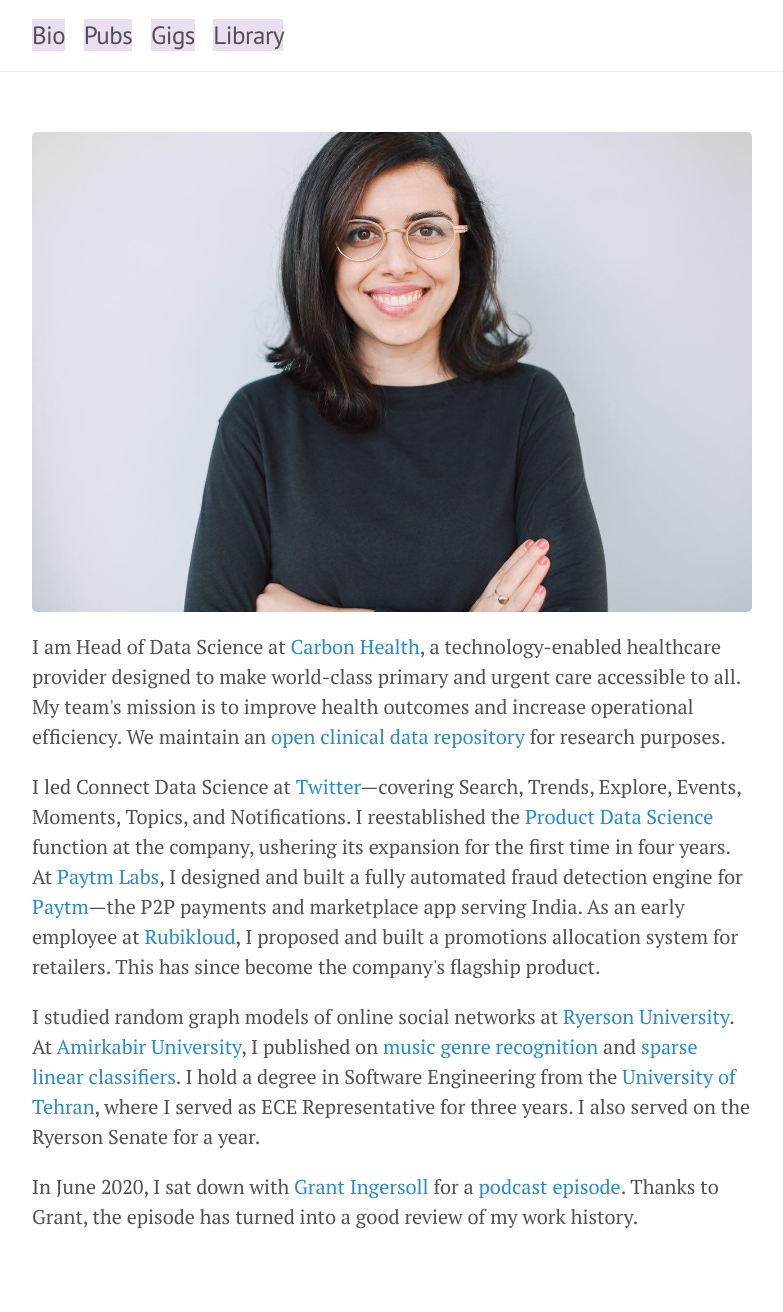
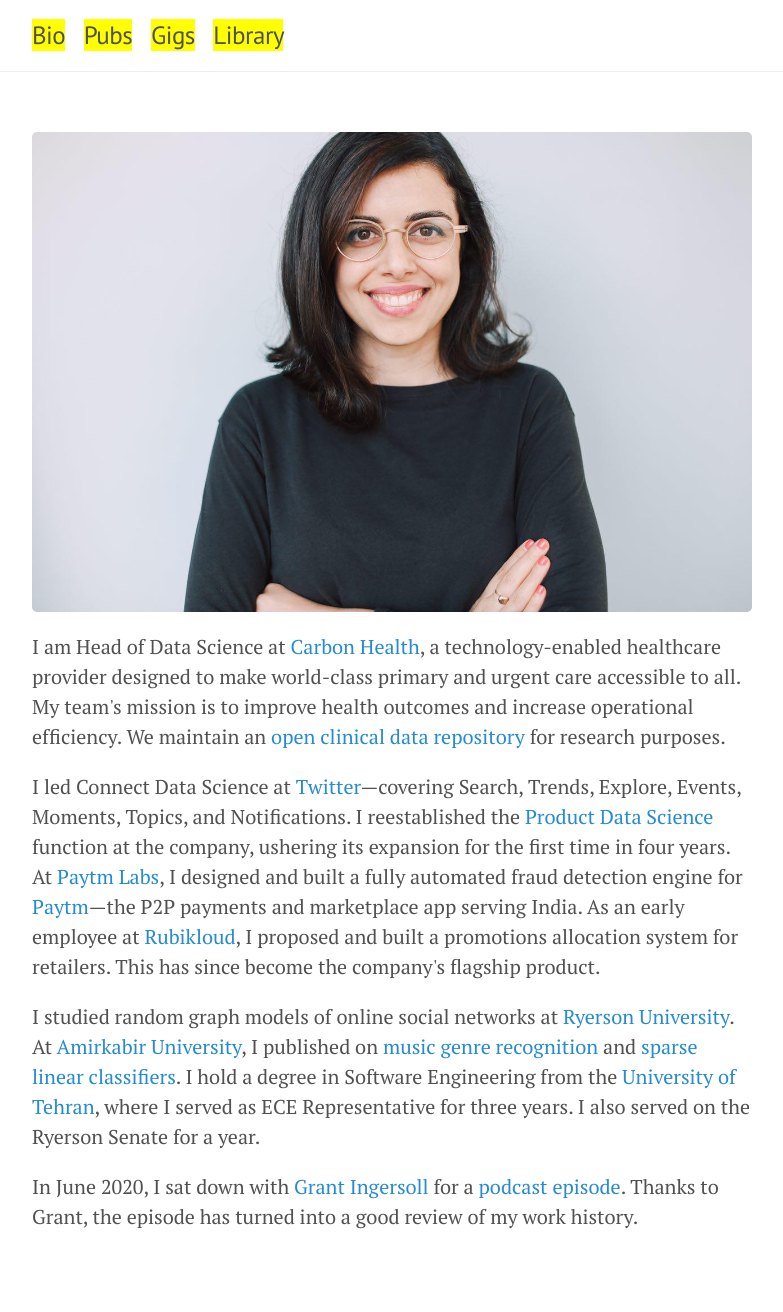
Before and after one commit to djpardis/djpardis.github.io, a Jekyll site: the page built from index.html, in a window 1280 px wide. Shown: the whole page, without its empty margins (248-1031 px from the left). Built offline with Jekyll 4.4.1, drawn with Linux system fonts in a browser that asks for light colours.

Commit message:
Color menu

```diff
--- a/_layouts/default.html
+++ b/_layouts/default.html
@@ -17,7 +17,7 @@
             <!-- <a href="{{ site.baseurl }}/">Bio</a> &nbsp; -->
 
             {% for page in site.pages_list %}
-              <span style="background-color: #EBDEF0"><a href="{{ page[1]  }}">{{ page[0] }}</a></span>
+              <span style="background-color: #FFFF00"><a href="{{ page[1]  }}">{{ page[0] }}</a></span>
                &nbsp;
             {% endfor %}
           </h3>
```
